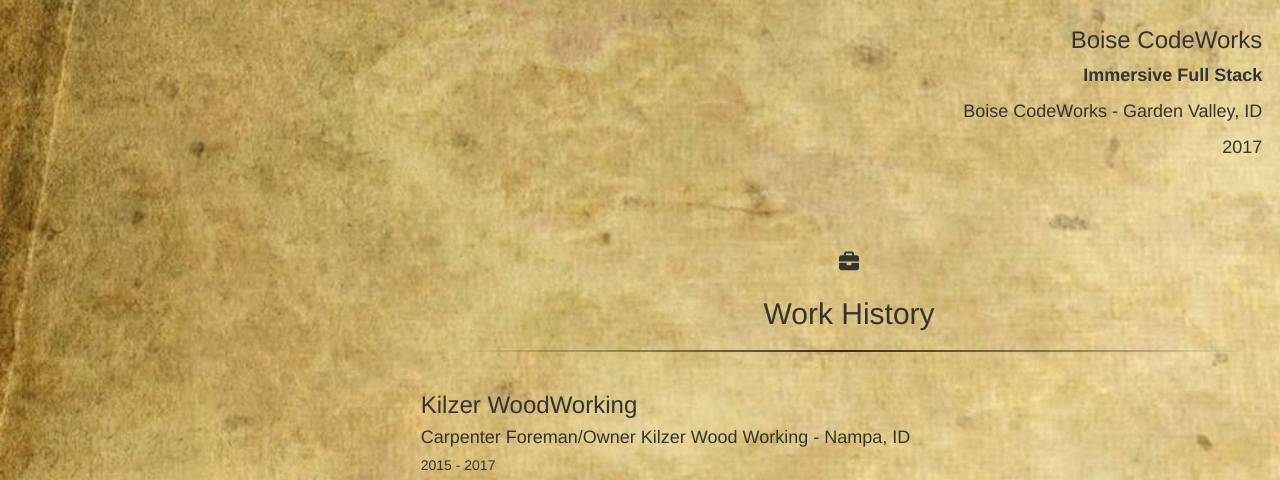
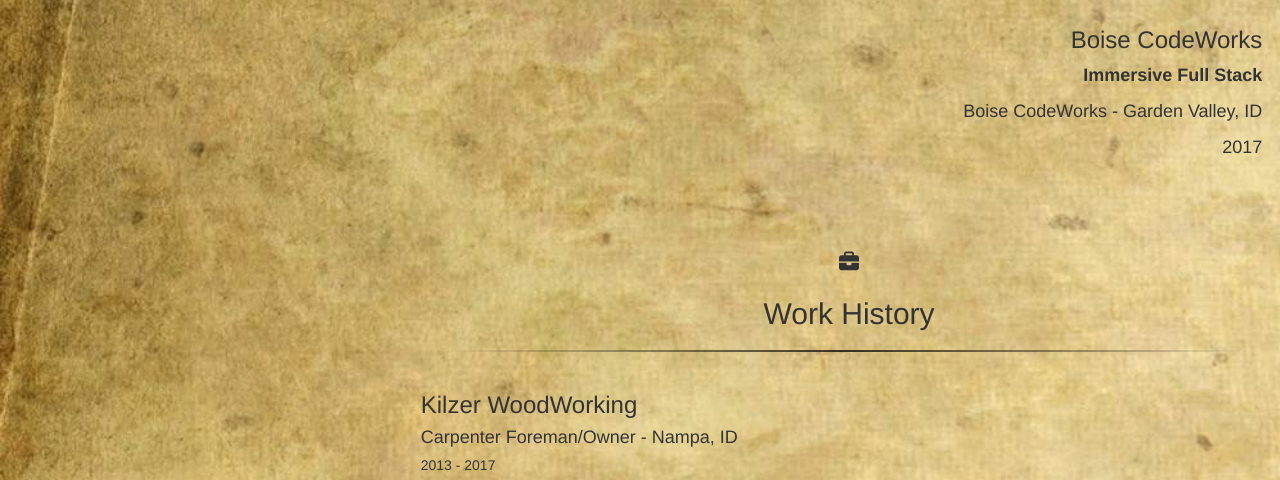
Before and after one commit to DarrylKilzer/resume, a plain HTML site: page index.html in a window 1280 px wide. Shown: the part 451-931 px from the top of the page. Drawn offline with nearby package versions, Linux system fonts and the light colour scheme.

Commit message:
fix time errors and title

```diff
--- a/index.html
+++ b/index.html
@@ -70,8 +70,8 @@
         <div class="row">
           <div class="col-xs-12 col-sm-12 even">
             <h3>Kilzer WoodWorking</h3>
-            <h4>Carpenter Foreman/Owner Kilzer Wood Working - Nampa, ID</h4>
-            <h5>2015 - 2017</h5>
+            <h4>Carpenter Foreman/Owner - Nampa, ID</h4>
+            <h5>2013 - 2017</h5>
             <p>Self Employed Subcontractor operating within new housing development. Installation of new cabinets as well as
               building small custom carpentry projects such as laundry folding tables or shelves, pantry shelves, wet bars,
               kitchen islands, bathroom vanities, laundry vanities. Various custom projects outside of new construction include:
```
